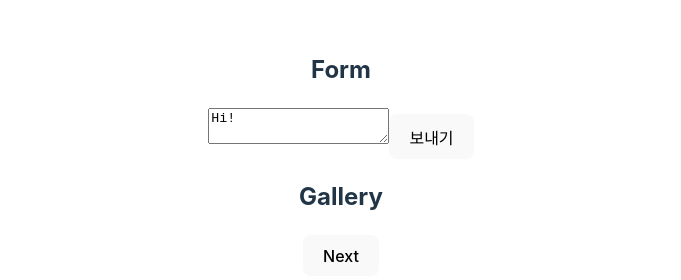
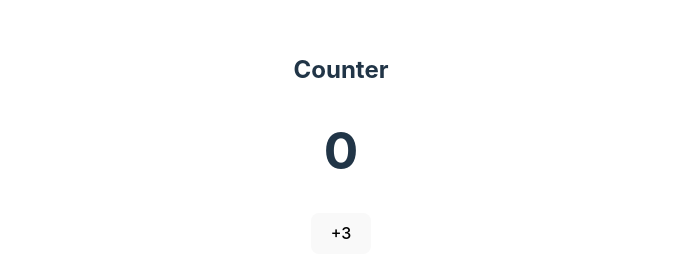
Before and after one commit to ms1011/React, a React (Vite) app: page / in a window 1280 px wide. Shown: the top 280 px of the page, without its empty margins (299-980 px from the left). Built offline with nearby package versions, Linux system fonts and the light colour scheme.

Commit message:
렌더링 시점에 state 값 변화

```diff
--- a/src/App.jsx
+++ b/src/App.jsx
@@ -7,11 +7,14 @@ import PeopleList from './components/List'
 import Toolbar from './components/Toolbar'
 import Gallery from './components/Gallery'
 import Form from './components/Form'
+import Counter from './components/Counter'
 
 function App() {
 
   return (
     <div>
+      <h2>Counter</h2>
+      <Counter />
       <h2>Form</h2>
       <Form />
       <h2>Gallery</h2>
--- /dev/null
+++ b/src/components/Counter.jsx
@@ -0,0 +1,25 @@
+import { useState } from "react";
+
+export default function Counter() {
+    const [ number, setNumber ] = useState(0);
+
+    return (
+        <>
+            <h1>{number}</h1>
+            <button onClick={() => {
+                // +3이 아닌 +1이 된다.
+                // state가 변하는 시점에 스냅샷이 찍혀 초기값이 들어온다
+                // setNumber(number + 1);
+                // setNumber(number + 1);
+                // setNumber(number + 1);
+
+                // 업데이터 함수는 state 설정자 함수에 전달할 때
+                // 1. React는 이벤트 핸들러의 다른 코드가 모두 실행된 후에 이 함수가 처리되도록 큐에 넣습니다.
+                // 2. 다음 렌더링 중에 React는 큐를 순회하여 최종 업데이트된 state를 제공합니다.
+                setNumber(n => n + 1);
+                setNumber(n => n + 1);
+                setNumber(n => n + 1);
+            }}>+3</button>
+        </>
+    )
+}
```
